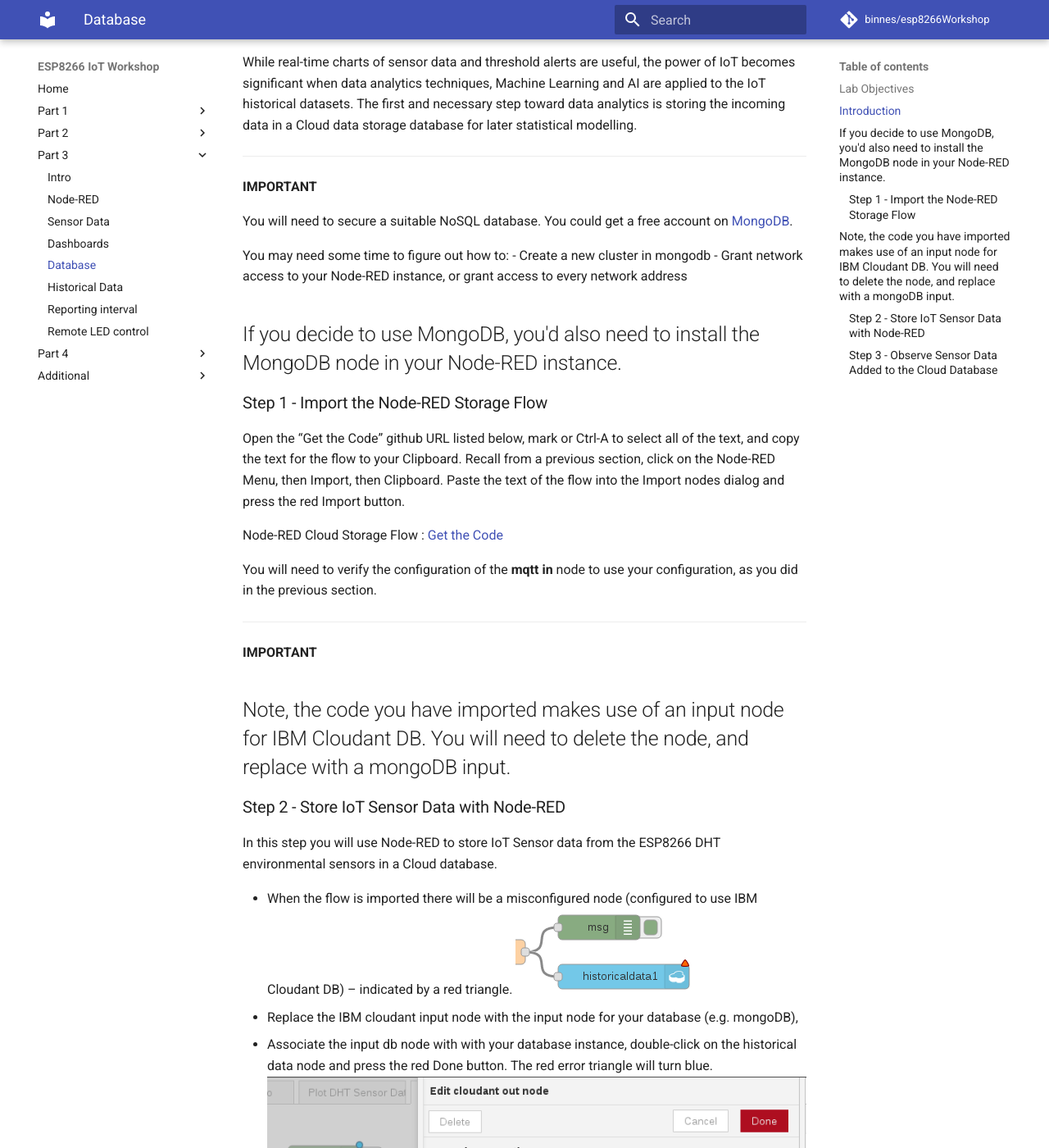
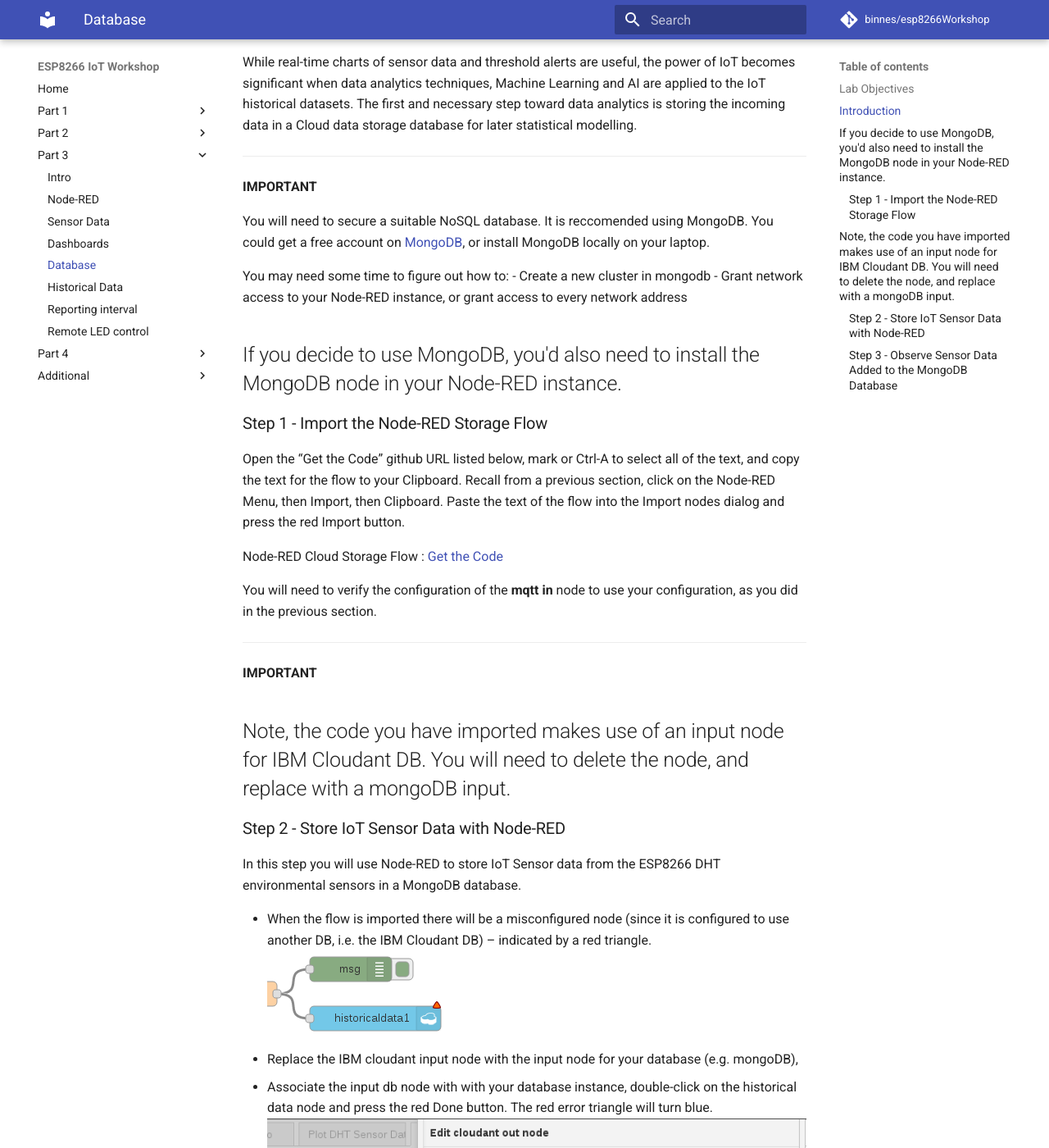
Before and after one commit to mdragone1/ESP32-IoT-Workshop, an MkDocs documentation site: the page built from docs/part3/CLOUDANT.md, in a window 1280 px wide and 1400 px high, scrolled down 385 px. Shown: the whole window at 82% size. Built offline with MkDocs 1.6.1 and Material for MkDocs 9.7.7, drawn with Linux system fonts in a browser that asks for light colours; comment, search, counter and statistics services are not loaded; some of the changed text lies outside the part shown.

Commit message:
Update CLOUDANT.md
Removed references to IBM Cloudant

````diff
--- a/docs/part3/CLOUDANT.md
+++ b/docs/part3/CLOUDANT.md
@@ -14,7 +14,9 @@ While real-time charts of sensor data and threshold alerts are useful, the power
 ---
 **IMPORTANT**
 
-You will need to secure a suitable NoSQL database. You could get a free account on [MongoDB](https://www.mongodb.com/).
+You will need to secure a suitable NoSQL database.
+It is reccomended using MongoDB.
+You could get a free account on [MongoDB](https://www.mongodb.com/), or install MongoDB locally on your laptop.
 
 You may need some time to figure out how to:
 - Create a new cluster in mongodb
@@ -39,9 +41,9 @@ Note, the code you have imported makes use of an input node for IBM Cloudant DB.
 
 ### Step 2 - Store IoT Sensor Data with Node-RED
 
-In this step you will use Node-RED to store IoT Sensor data from the ESP8266 DHT environmental sensors in a Cloud database.
+In this step you will use Node-RED to store IoT Sensor data from the ESP8266 DHT environmental sensors in a MongoDB database.
 
-- When the flow is imported there will be a misconfigured node (configured to use IBM Cloudant DB) – indicated by a red triangle.
+- When the flow is imported there will be a misconfigured node (since it is configured to use another DB, i.e. the IBM Cloudant DB) – indicated by a red triangle.
  ![Node-RED Cloudant Flow cropped](screenshots/Node-RED-Cloudant-flow-cropped.png)
 - Replace the IBM cloudant input node with the input node for your database (e.g. mongoDB),
 - Associate the input db node with with your database instance, double-click on the historical data node and press the red Done button. The red error triangle will turn blue.
@@ -55,11 +57,11 @@ In the screenshot, the debug sidebar shows a ```msg.payload``` that includes the
 - Click the **Deploy** button on the top of menu bar to deploy the Node-RED flow.
 - The device environmental sensor data is now being recorded in a Cloudant database.
 
-### Step 3 - Observe Sensor Data Added to the Cloud Database
+### Step 3 - Observe Sensor Data Added to the MongoDB Database
 
-If you are usinbg mongoDB, it provides utilities to monitor data incoming to your database.
+MongoDB provides utilities to monitor data incoming to your database.
 
-Spend some time to familiarise with those utilities, and observe the data gathere from your device.
+Spend some time to familiarise with those utilities, and observe the data gathered from your device.
 
 ---
 
````
